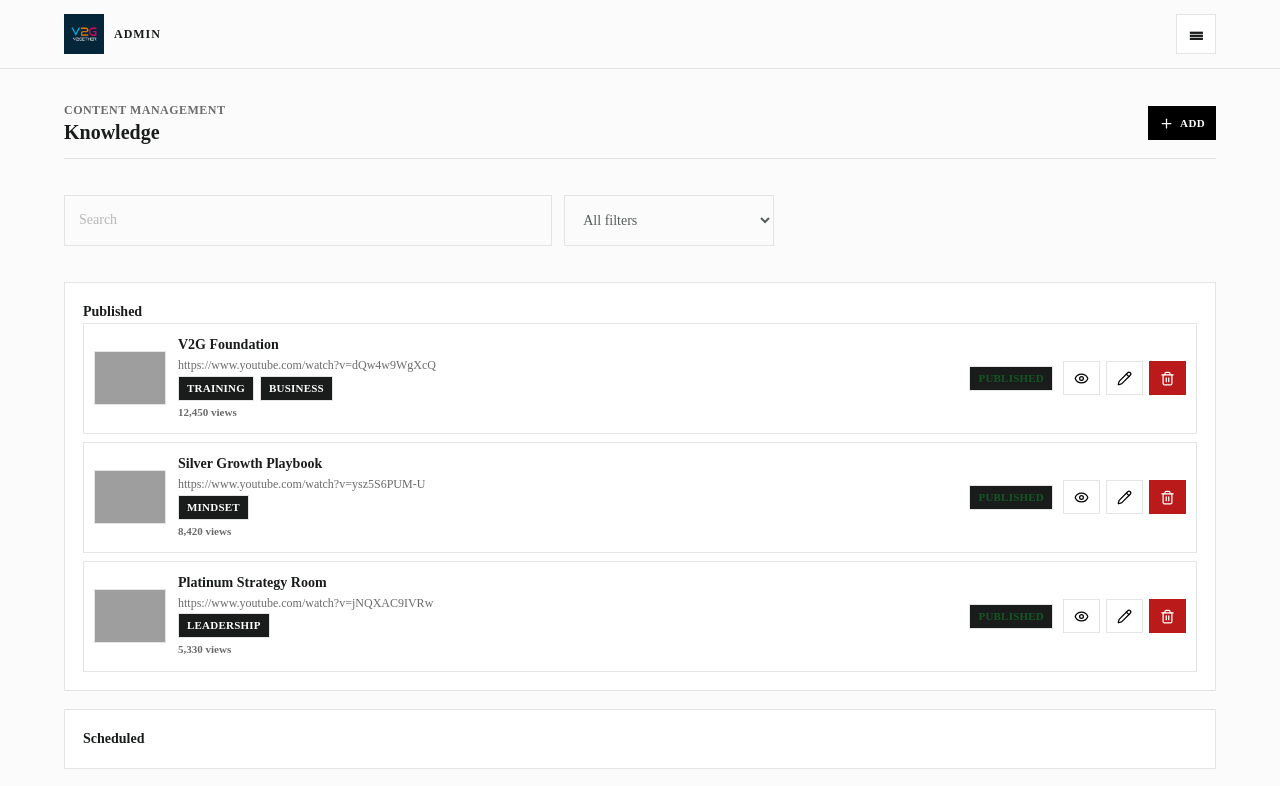
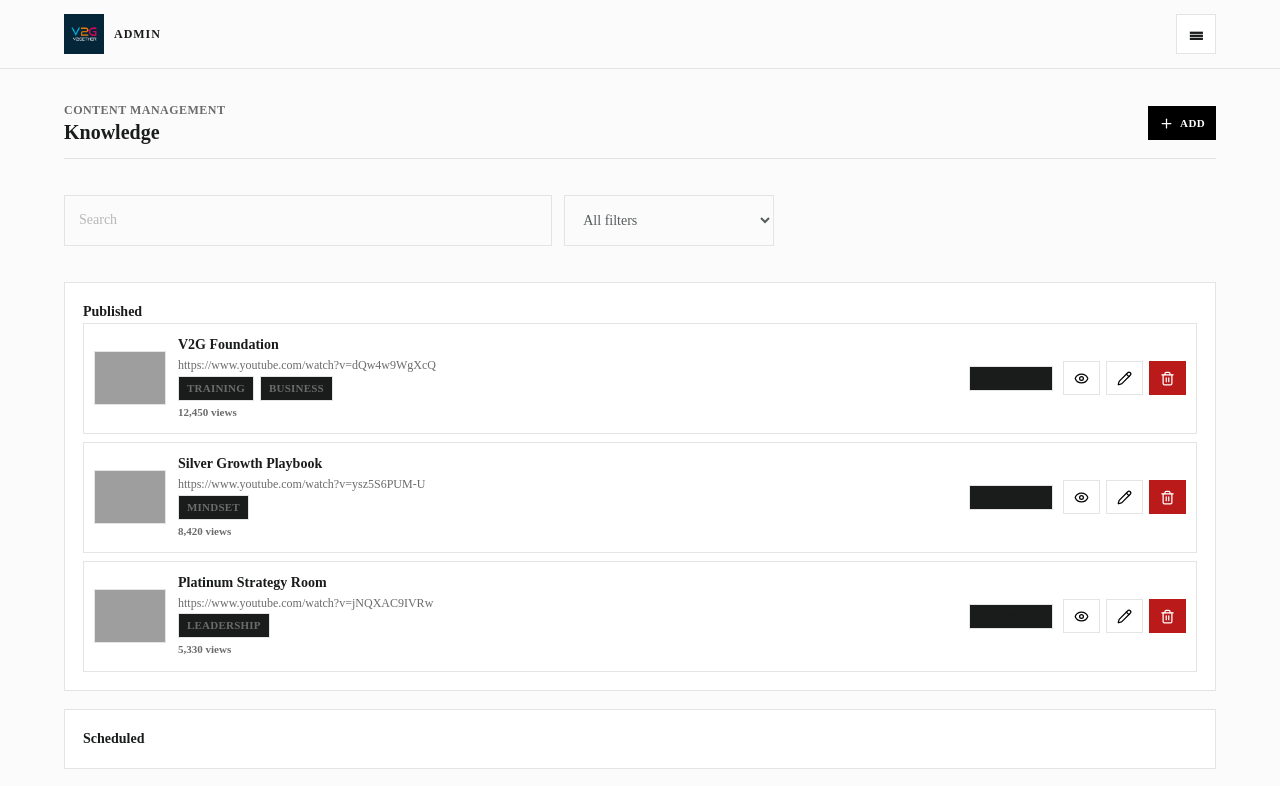
Before and after one commit to chachanawong/v2gkm, a Next.js app: page /admin/knowledge in a window 1280 px wide. Shown: the top 786 px of the page. Built offline with nearby package versions, Linux system fonts and the light colour scheme; sample sign-in values are in the browser's storage; grey boxes are pictures that could not be loaded; a web font is replaced by a local one.

Commit message:
Add files via upload

```diff
--- a/src/app/globals.css
+++ b/src/app/globals.css
@@ -573,7 +573,7 @@ input:focus, select:focus, textarea:focus { border-color: var(--primary); outlin
 .metric-card span,
 .admin-row span,
 .mini-row small {
-  color: var(--on-#9e9e9e);
+  color: var(--on-surface-high);
   font-size: 11px;
   font-weight: 600;
 }
```
